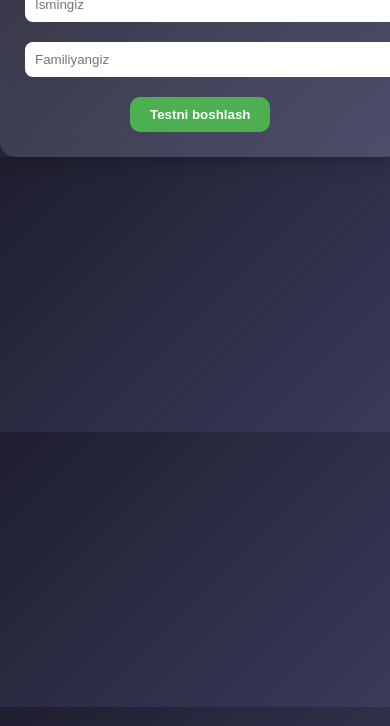
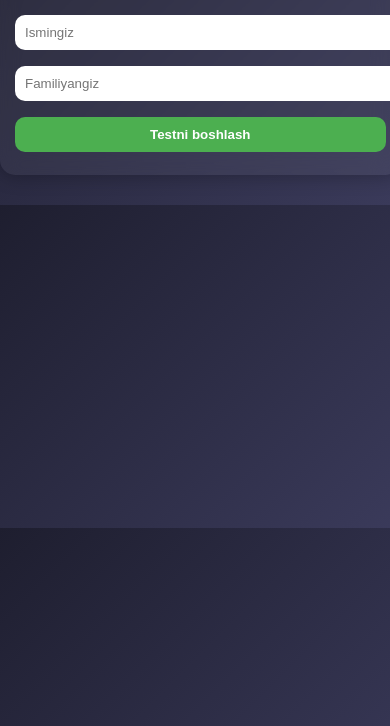
Before and after one commit to mrarslonbe22-create/MathAI_Testing, a plain HTML site: page index.html in a window 390 px wide. Shown: the part 118-844 px from the top of the page. Drawn offline with Linux system fonts and the light colour scheme.

Commit message:
Refactor CSS styles and improve responsiveness
Updated styles for body, container, input, and button elements. Added responsive design adjustments for smaller screens.

```diff
--- a/style.css
+++ b/style.css
@@ -103,6 +103,48 @@ button:hover {
     width: 95%;
     padding: 15px;
   }
+  body {
+  font-family: 'Poppins', sans-serif;
+  background: linear-gradient(135deg, #1e1e2f, #3a3a5a);
+  color: white;
+  margin: 0;
+  text-align: center;
+}
+.container {
+  background: rgba(255,255,255,0.05);
+  padding: 20px;
+  border-radius: 15px;
+  backdrop-filter: blur(10px);
+  width: 90%;
+  max-width: 500px;
+  margin: 30px auto;
+}
+input, button {
+  padding: 10px;
+  margin: 8px 0;
+  border-radius: 10px;
+  border: none;
+  outline: none;
+}
+button {
+  background: #4CAF50;
+  color: white;
+  cursor: pointer;
+  transition: 0.3s;
+}
+button:hover { background: #45a049; transform: scale(1.05); }
+
+.result-card, .lesson-card {
+  background: rgba(0,0,0,0.3);
+  padding: 15px;
+  margin-top: 10px;
+  border-radius: 10px;
+}
+
+@media (max-width: 600px) {
+  .container { width: 95%; padding: 15px; }
+  input, button { width: 100%; }
+}
 
   input {
     width: 100%;
```
